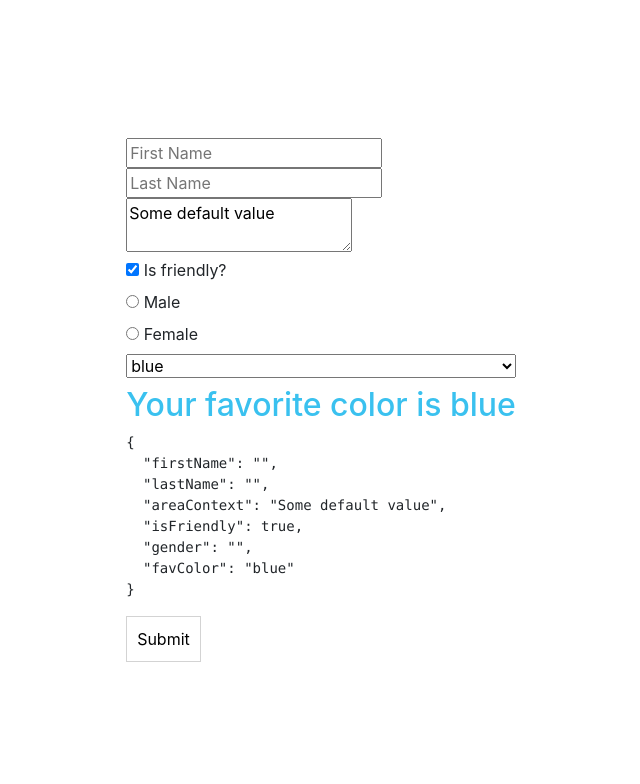
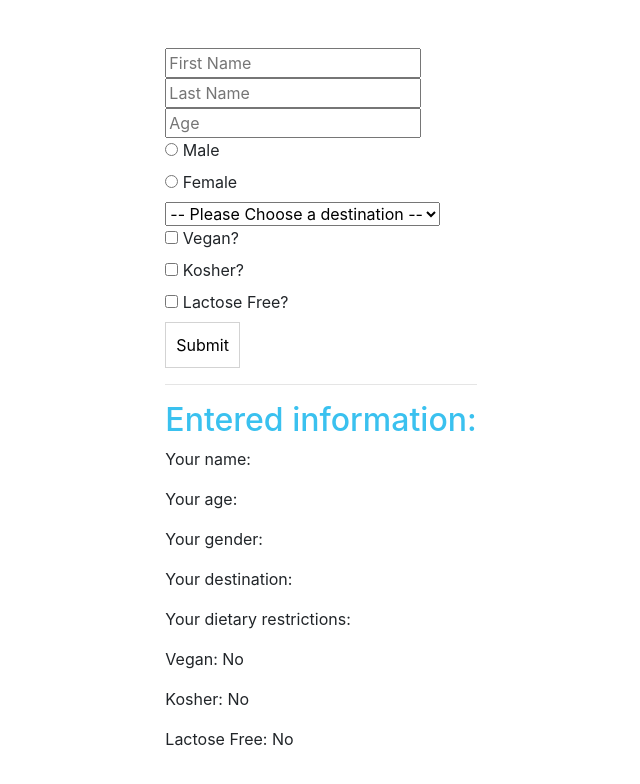
Before and after one commit to TorusHelm/reactLearn, a React (Create React App) app: page / in a window 1280 px wide. Shown: the top 784 px of the page, without its empty margins (319-959 px from the left). Built offline with nearby package versions, Linux system fonts and the light colour scheme.

Commit message:
learning methodology Container/Component, prectice with from

```diff
--- /dev/null
+++ b/src/AppContainerComponent.js
@@ -0,0 +1,9 @@
+import React from 'react';
+import Form from './FormContainer';
+
+function App() {
+    return (
+        <Form />
+    )
+}
+export default App;
--- /dev/null
+++ b/src/FormComponent.js
@@ -0,0 +1,120 @@
+import React from 'react';
+
+function FormComponent(props) {
+
+    return (
+        <main>
+            <form>
+                <br />
+                <br />
+                <input
+                    name="firstName"
+                    value={props.data.firstName}
+                    onChange={props.handleChange}
+                    placeholder="First Name"
+                />
+                <br />
+
+                <input
+                    name="lastName"
+                    value={props.data.lastName}
+                    onChange={props.handleChange}
+                    placeholder="Last Name"
+                />
+                <br />
+
+                <input
+                    name="age"
+                    value={props.data.age}
+                    onChange={props.handleChange}
+                    placeholder="Age"
+                />
+                <br />
+
+                <label>
+                    <input
+                        type="radio"
+                        name="gender"
+                        value="male"
+                        checked={props.data.gender === "male"}
+                        onChange={props.handleChange}
+                    /> Male
+                </label>
+
+                <br />
+
+                <label>
+                    <input
+                        type="radio"
+                        name="gender"
+                        value="female"
+                        checked={props.data.gender === "female"}
+                        onChange={props.handleChange}
+                    /> Female
+                </label>
+
+                <br />
+
+                <select
+                    value={props.data.destination}
+                    name="destination"
+                    onChange={props.handleChange}
+                >
+                    <option value="">-- Please Choose a destination --</option>
+                    <option value="germany">Germany</option>
+                    <option value="norway">Norway</option>
+                    <option value="north pole">North Pole</option>
+                    <option value="south pole">South Pole</option>
+                </select>
+
+                <br />
+
+                <label>
+                    <input
+                        type="checkbox"
+                        name="isVegan"
+                        onChange={props.handleChange}
+                        checked={props.data.isVegan}
+                    /> Vegan?
+                </label>
+                <br />
+
+                <label>
+                    <input
+                        type="checkbox"
+                        name="isKosher"
+                        onChange={props.handleChange}
+                        checked={props.data.isKosher}
+                    /> Kosher?
+                </label>
+                <br />
+
+                <label>
+                    <input
+                        type="checkbox"
+                        name="isLactoseFree"
+                        onChange={props.handleChange}
+                        checked={props.data.isLactoseFree}
+                    /> Lactose Free?
+                </label>
+                <br />
+
+                <button>Submit</button>
+            </form>
+            <hr />
+            <h2><font color="#3AC1EF">Entered information:</font></h2>
+            <p>Your name: {props.data.firstName} {props.data.lastName}</p>
+            <p>Your age: {props.data.age}</p>
+            <p>Your gender: {props.data.gender}</p>
+            <p>Your destination: {props.data.destination}</p>
+            <p>Your dietary restrictions:</p>
+
+            <p>Vegan: {props.data.isVegan ? "Yes" : "No"}</p>
+            <p>Kosher: {props.data.isKosher ? "Yes" : "No"}</p>
+            <p>Lactose Free: {props.data.isLactoseFree ? "Yes" : "No"}</p>
+
+        </main>
+    )
+}
+
+export default FormComponent;
--- /dev/null
+++ b/src/FormContainer.js
@@ -0,0 +1,42 @@
+import React, {Component} from "react";
+import FormComponent from './FormComponent';
+
+class Form extends Component {
+    constructor() {
+        super()
+        this.state = {
+            firstName: "",
+            lastName: "",
+            age: "",
+            gender: "",
+            destination: "",
+            isVegan: false,
+            isKosher: false,
+            isLactoseFree: false
+        }
+        this.handleChange = this.handleChange.bind(this)
+    }
+
+    handleChange(event) {
+        const {name, value, type, checked} = event.target
+        type === "checkbox" ?
+            this.setState({
+                [name]: checked
+            })
+        :
+        this.setState({
+            [name]: value
+        })
+    }
+
+    render() {
+        return (
+            <FormComponent
+                handleChange={this.handleChange}
+                data={this.state}
+            />
+        )
+    }
+}
+
+export default Form
--- a/src/index.css
+++ b/src/index.css
@@ -26,7 +26,7 @@ body {
 }
 
 html, body, #root, .page-wrapper {
-  height: 100%;
+  min-height: 100%;
 }
 
 .page-wrapper {
--- a/src/index.js
+++ b/src/index.js
@@ -13,9 +13,11 @@ import 'bootstrap/dist/css/bootstrap.css';
 // import AppLession from './AppLession';
 // import AppLoadingData from './AppLoadingData';
 // import AppForm from './AppForm';
-import AppForm2 from './AppForm2';
+// import AppForm2 from './AppForm2';
+// import AppFormPractice from './AppFormPractice';
+import AppContainerComponent from './AppContainerComponent';
 
-ReactDOM.render(<AppForm2 />, document.getElementById('root'));
+ReactDOM.render(<AppContainerComponent />, document.getElementById('root'));
 
 // If you want your app to work offline and load faster, you can change
 // unregister() to register() below. Note this comes with some pitfalls.
```
Also changed, not shown: src/AppFormPractice.js (added, +87 -0 lines).
